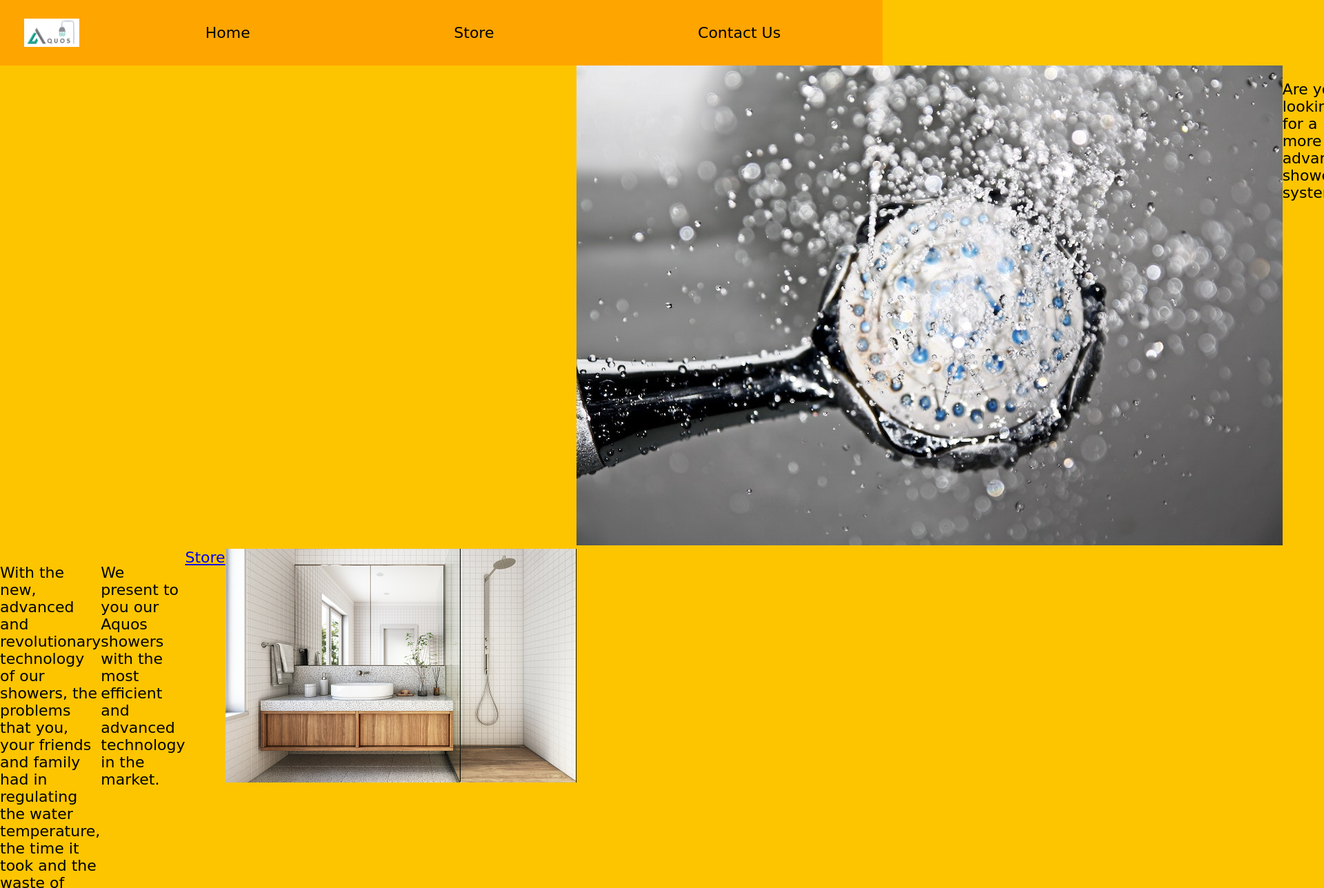
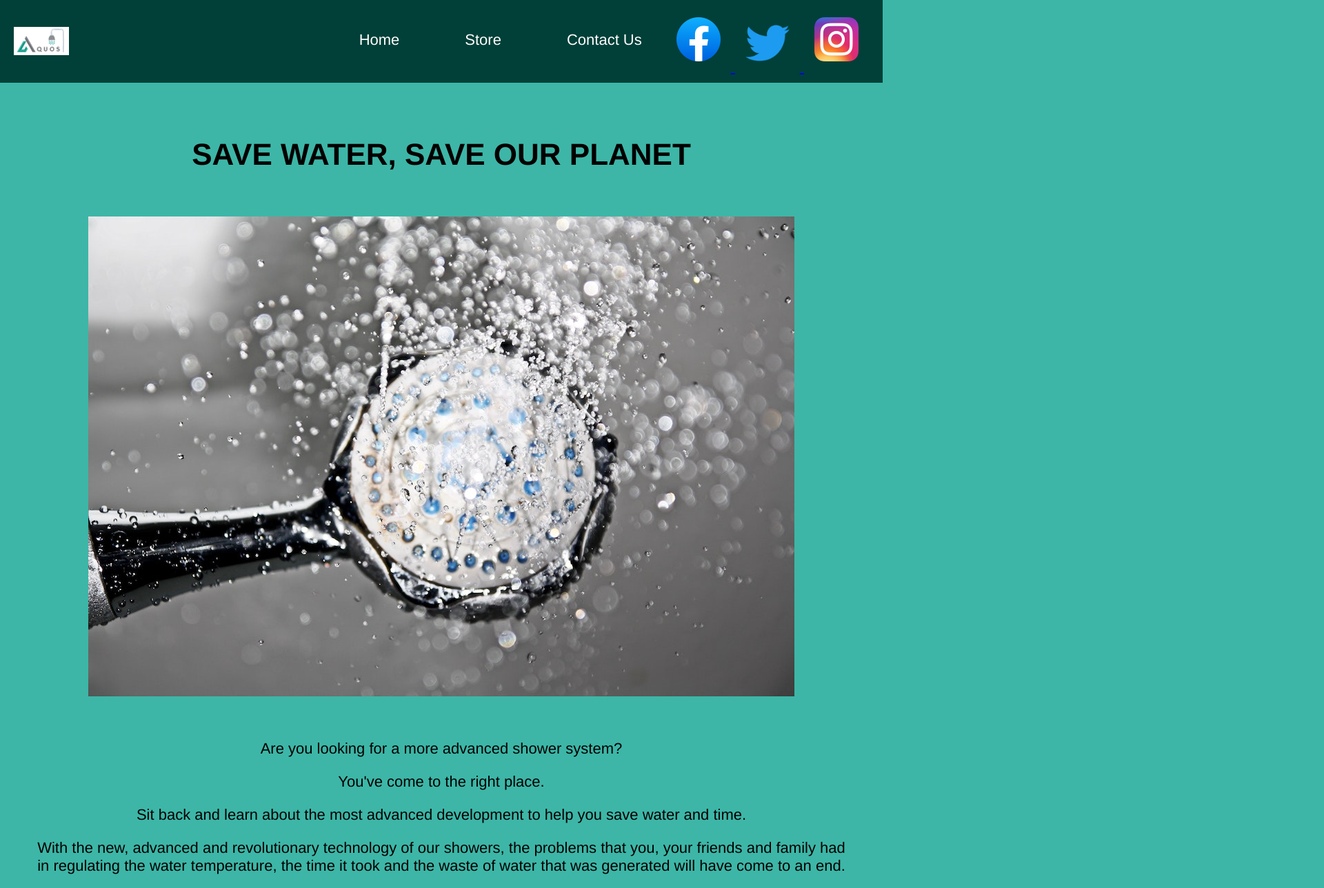
Before and after one commit to miguelramirez26/wdd130_repo, a plain HTML site: page aquos/index.html in a window 1280 px wide. Shown: the top 1288 px of the page at 69% size, 1920 px wide, since content can reach past the window. Drawn offline with Linux system fonts and the light colour scheme; files that its build step writes are made by us from their sources; a web font is replaced by a local one.

Commit message:
CSS added to home page

```diff
--- a/aquos/index.html
+++ b/aquos/index.html
@@ -13,26 +13,37 @@
             <a id="logo_link" href="index.hmtl">
                 <img class="logo" src="images/aquos_logo.jpeg" alt="Aquos Logo">
             </a>
+            <div class="header-right">
                 <nav>
                     <a href="index.html">Home</a>
                     <a href="store.html">Store</a>
                     <a href="contactus.html">Contact Us</a>
                 </nav>
+                    <div class="social">
+                        <a href="https://facebook.com" target="_blank">
+                            <img src="images/2021_Facebook_icon.svg.png" alt="fb icon">
+                        </a>
+                        <a href="https://twitter.com" target="_blank">
+                            <img src="images/Twitter-logo.svg.webp" alt="twitter icon">
+                        </a>
+                        <a href="https://instagram.com" target="_blank">
+                            <img src="images/Instagram_icon.png.webp" alt="instagram icon">
+                        </a>
+                    </div>
+            </div>
         </header>
         <main class="home-grid">
             <h1 class="home-title">SAVE WATER, SAVE OUR PLANET</h1>
-                <div id="shower-box">
                 <img id="shower-img" src="images/pexels-pixabay-161502.jpg" alt="Shower head">
-                </div>
                 <p>Are you looking for a more advanced shower system?</p>
                 <p>You've come to the right place.</p>
                 <p>Sit back and learn about the most advanced development to help you save water and time.</p>
                 <p>With the new, advanced and revolutionary technology of our showers, the problems that you, your friends and family had in regulating the water temperature, the time it took and the waste of water that was generated will have come to an end.</p>
                 <p>We present to you our Aquos showers with the most efficient and advanced technology in the market.</p>
-                <div class="button-box">
+                <div class="wraper-img">
                     <a class="store" href="store.html">Store</a>
+                    <img id="bathroom-img" src="images/istockphoto-1340869268-170667a.jpg" alt="Bathroom">
                 </div>
-                <img src="images/istockphoto-1340869268-170667a.jpg" alt="Bathroom">
         </main>
         <footer>
             <p>Aquos &copy; 2022 - Miguel Ramirez</p>
--- /dev/null
+++ b/aquos/styles/style.css
@@ -0,0 +1,132 @@
+#content {
+    max-width: 1600px;
+    margin: 0 auto;
+}
+
+header {
+    background-color: #004038;
+    display: grid;
+    justify-content: space-between;
+    grid-auto-flow: column;
+    padding: 10px 20px;
+}
+
+.header-right {
+    display: grid;
+    grid-auto-flow: column;
+}
+
+nav {
+    display: grid;
+    grid-auto-flow: column;
+    gap: 25px;
+    justify-content: flex-start;
+}
+
+nav a {
+    text-align: center;
+    color: white;
+    text-decoration: none;
+    padding: 35px;
+}
+
+nav a:hover {
+    background-color: #3db6a7;
+    color: white;
+
+}
+
+#logo_link {
+    padding-top: 5px;
+    justify-self: center;
+    align-self: center;
+}
+
+.logo{
+    width: 80px;
+}
+
+body {
+    background-color: #3db6a7;
+    font-family: "helvetica";
+    font-size: 22px;
+    margin: 0;
+    padding: 0;
+}
+
+main {
+    text-align: center;
+    padding: 50px;
+}
+
+p {
+    font-family: helvetica;
+}
+
+#shower-img {
+    padding-top: 35px;
+    padding-bottom: 35px;
+}
+
+.store {
+    position: absolute;
+    background-color: #004038;
+    color: white;
+    text-decoration: none;
+    font-size: 18px;
+    padding: 30px 50px;
+    /* margin-top: 50px; */
+    border-radius: 5px;
+    cursor: pointer;
+    box-shadow: 5px 5px 10px #6f7364;
+    left: 50%;
+    transform: translate(-50%, -50%);
+    top: 0;
+}
+
+.store:hover {
+    background-color: black;
+}
+
+.wraper-img {
+    position: relative;
+    margin-top: 100px;
+}
+
+#bathroom-img {
+    width: 1024px;
+    height: 696px;
+    /* padding-top: 35px; */
+}
+
+footer {
+    background-color: #004038;
+    color: white;
+    padding: 25px 50px;
+    margin-top: 200px;
+    display: flex;
+    justify-content: space-around;
+    align-items: center;
+}
+
+footer a:hover {
+    color: white;
+}
+
+footer p {
+    font-size: 1.2em;
+}
+
+footer p a:hover {
+    text-decoration: underline;
+}
+
+.social img {
+    padding: 15px;
+    width: 64px;
+}
+
+footer a {
+    color: white;
+    text-decoration: none;
+}
```
Also changed, not shown: aquos/contactus.html (+21 -8 lines), aquos/store.html (+21 -8 lines), 2 other files. Lines whose indentation alone changed are shown as unchanged.
